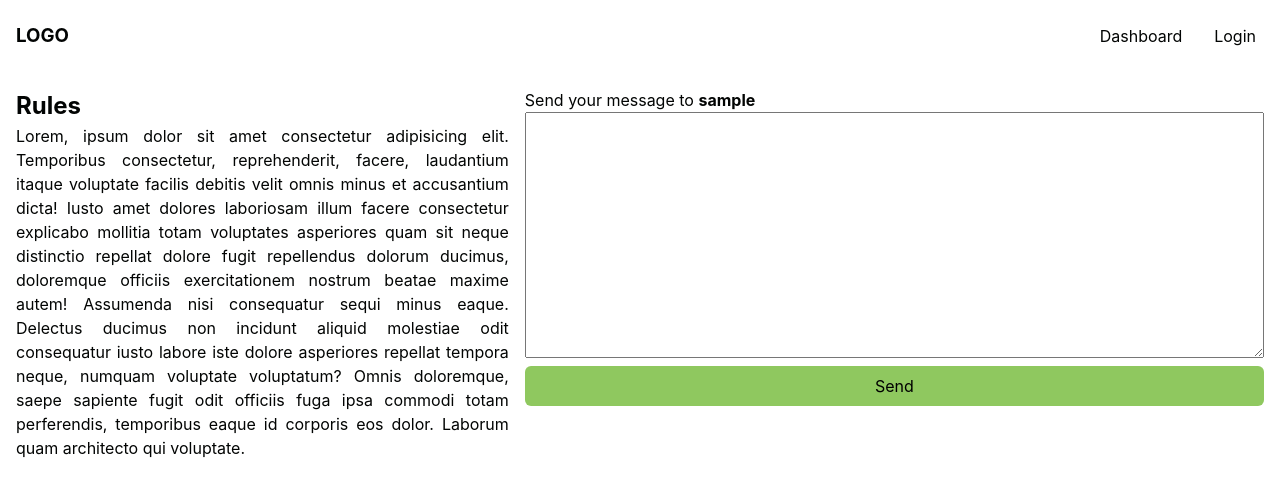
After one commit to Jiseeeh/cvsu-anon, a Django app: a page that uses cvsu_anon_app/templates/send_anon.html in a window 1280 px wide. The commit adds this page. Shown: the top 497 px of the page. Run offline with Django 4.2, Linux system fonts and the light colour scheme; tables that the repository leaves empty hold one stand-in row (values such as "Sample post").

Commit message:
feat: send anon message impl (#2)

```diff
--- a/cvsu_anon_app/models.py
+++ b/cvsu_anon_app/models.py
@@ -11,7 +11,7 @@ class AnonUser(AbstractUser):
 
 class Message(models.Model):
     id = models.AutoField(primary_key=True)
-    receiver_id = models.ForeignKey(AnonUser,on_delete=models.CASCADE,related_name='receiver_id')
+    receiver_id = models.ForeignKey(AnonUser,on_delete=models.CASCADE,related_name='receiver_id') # NO NEED TO NAME SOMETHING_ID
     message = models.TextField(null=False)
     seen = models.BooleanField(default=False)
     created_at = models.DateTimeField(auto_now_add=True)
--- a/cvsu_anon_app/static/css/global.css
+++ b/cvsu_anon_app/static/css/global.css
@@ -86,6 +86,12 @@ a {
   isolation: isolate;
 }
 
+.wrapper {
+  max-width: 80rem;
+  margin-left: auto;
+  margin-right: auto;
+}
+
 .btn {
   outline: 0;
   border: 0;
@@ -98,7 +104,7 @@ a {
 
 .btn:hover {
   background-color: #7cbf4f;
-  transform: scale(1.05);
+  transform: scale(1.02);
 }
 
 .hamburger-btn {
@@ -177,6 +183,46 @@ a {
   display: block;
 }
 
+/* ? login and register */
+.sections-wrapper {
+  display: flex;
+  flex-direction: column;
+  padding: 1.5rem;
+  gap: 1rem;
+  max-width: 80rem;
+  margin-left: auto;
+  margin-right: auto;
+}
+
+.form {
+  display: flex;
+  flex-direction: column;
+  gap: 0.5rem;
+}
+
+.form-error {
+  background-color: #fff2cd;
+  padding: 0.5rem;
+  margin-bottom: 10px;
+  border-radius: 6px;
+}
+
+.form-input {
+  padding: 0.3rem;
+  border: 1px solid #ced4da;
+  border-radius: 6px;
+  transition: all 0.2s ease-in-out;
+}
+
+.form-input:focus,
+.form-input:active,
+.form-input:hover {
+  outline: none;
+  box-shadow: 0 0 0 0.3rem rgba(143, 200, 95, 0.25);
+}
+
+/* ? login and register */
+
 /* tablet above */
 @media screen and (min-width: 768px) {
   .nav {
@@ -226,43 +272,3 @@ a {
   }
   /* ? login and register */
 }
-
-/* ? login and register */
-.sections-wrapper {
-  display: flex;
-  flex-direction: column;
-  padding: 1.5rem;
-  gap: 1rem;
-  max-width: 80rem;
-  margin-left: auto;
-  margin-right: auto;
-}
-
-.form {
-  display: flex;
-  flex-direction: column;
-  gap: 0.5rem;
-}
-
-.form-error {
-  background-color: #fff2cd;
-  padding: 0.5rem;
-  margin-bottom: 10px;
-  border-radius: 6px;
-}
-
-.form-input {
-  padding: 0.3rem;
-  border: 1px solid #ced4da;
-  border-radius: 6px;
-  transition: all 0.2s ease-in-out;
-}
-
-.form-input:focus,
-.form-input:active,
-.form-input:hover {
-  outline: none;
-  box-shadow: 0 0 0 0.3rem rgba(143, 200, 95, 0.25);
-}
-
-/* ? login and register */
--- /dev/null
+++ b/cvsu_anon_app/static/css/send_anon.css
@@ -0,0 +1,50 @@
+.container {
+  display: flex;
+  flex-direction: column-reverse;
+  gap: 1rem;
+  padding: 1rem;
+}
+
+.form {
+  display: flex;
+  flex-direction: column;
+  gap: 0.5rem;
+}
+
+.form textarea {
+  resize: vertical;
+}
+
+.rules__description {
+  text-align: justify;
+}
+
+.notice-section {
+  display: grid;
+  place-items: center;
+  padding: 1.5rem;
+}
+
+.notice-section h1 {
+  text-align: center;
+}
+
+.notice-section img {
+  width: 100%;
+  max-width: 30rem;
+}
+
+/* pc above */
+@media screen and (min-width: 1024px) {
+  .container {
+    flex-direction: row;
+  }
+
+  .send-form {
+    width: 60%;
+  }
+
+  .rules {
+    width: 40%;
+  }
+}
--- /dev/null
+++ b/cvsu_anon_app/templates/send_anon.html
@@ -0,0 +1,49 @@
+{% extends 'base.html' %}
+
+{% block title %}Send{% endblock title %}
+
+{% block styles %}
+{% load static %}
+<link rel="stylesheet" href="{% static 'css/send_anon.css' %}">
+{% endblock styles %}
+
+{% block content %}
+<main class="wrapper">
+    {% if error %}
+    <section class="notice-section">
+        <h1>{{ error }}</h1>
+        {% load static %}
+        <img src="{% static 'images/error_404.svg' %}" alt="Woman looking at a computer with a 404 text on it.">
+    </section>
+    {% elif success %}
+    <section class="notice-section">
+        <h1>{{ success }}</h1>
+        {% load static %}
+        <img src="{% static 'images/cat-on-kb.png' %}" alt="A cat on a keyboard.">
+    </section>
+    {% else %}
+    <article class="container">
+        <section class="rules">
+            <h2>Rules</h2>
+            <p class="rules__description">Lorem, ipsum dolor sit amet consectetur adipisicing elit. Temporibus
+                consectetur, reprehenderit, facere,
+                laudantium itaque voluptate facilis debitis velit omnis minus et accusantium dicta! Iusto amet dolores
+                laboriosam illum facere consectetur explicabo mollitia totam voluptates asperiores quam sit neque
+                distinctio repellat dolore fugit repellendus dolorum ducimus, doloremque officiis exercitationem nostrum
+                beatae maxime autem! Assumenda nisi consequatur sequi minus eaque. Delectus ducimus non incidunt aliquid
+                molestiae odit consequatur iusto labore iste dolore asperiores repellat tempora neque, numquam voluptate
+                voluptatum? Omnis doloremque, saepe sapiente fugit odit officiis fuga ipsa commodi totam perferendis,
+                temporibus eaque id corporis eos dolor. Laborum quam architecto qui voluptate.</p>
+        </section>
+        <section class="send-form">
+            <span>Send your message to <strong>{{ username }}</strong></span>
+            <form action="" method="post" class="form">
+                {% csrf_token %}
+                <textarea name="message" id="message" cols="30" rows="10"></textarea>
+                <input class="btn" type="submit" value="Send">
+            </form>
+        </section>
+    </article>
+    {% endif %}
+</main>
+{% endblock content %}
--- a/cvsu_anon_app/urls.py
+++ b/cvsu_anon_app/urls.py
@@ -6,4 +6,5 @@ urlpatterns = [
     path("register/", views.register, name="register"),
     path("login/", views.login, name="login"),
     path("logout/", views.logout, name="logout"),
+    path("send/u/<str:username>/", views.send_anon, name="send_anon_message"),
 ]
--- a/cvsu_anon_app/views.py
+++ b/cvsu_anon_app/views.py
@@ -1,6 +1,8 @@
 from django.shortcuts import render,redirect
 from django.contrib.auth import authenticate, login as auth_login, logout as auth_logout
 from django.contrib.auth import get_user_model
+
+from .models import Message
 from .forms import RegisterForm
 
 
@@ -70,3 +72,46 @@ def logout(request):
     auth_logout(request)
 
     return redirect('index')
+
+def send_anon(request,username):
+    logged_user = request.user
+    receiver = None
+    context = {
+        'show_nav':True,
+        'username':username,
+        'error':'',
+        'success':'',
+    }
+
+    # check if user is sending to himself/herself
+    if username == logged_user.username:
+        context['error'] = 'You cannot send a message to yourself.'
+        return render(request, 'send_anon.html',context)
+
+    # check if there is a user with the given username to be sent to
+    try:
+
+        receiver = get_user_model().objects.get(username=username)
+    except:
+        context['error'] = 'User does not exist.'
+        return render(request, 'send_anon.html',context)
+
+    if request.method == 'POST':
+
+        # if authenticated, increment user ray_points by 1, otherwise just create a message
+        if request.user.is_authenticated:
+            User = get_user_model()
+
+            User.objects.filter(username=logged_user.username).update(ray_points=logged_user.ray_points + 1)
+
+            # create a message
+            Message.objects.create(receiver_id=receiver,message=request.POST.get('message'))
+        else:
+            Message.objects.create(receiver_id=receiver,message=request.POST.get('message'))
+
+        context['success'] = f"Message sent to {username}."
+        # increment receiver's ray_points by 5
+        get_user_model().objects.filter(username=receiver.username).update(ray_points=receiver.ray_points + 5)
+
+
+    return render(request, 'send_anon.html',context)
```
Also changed, not shown: cvsu_anon_app/static/images/cat-on-kb.png (added), cvsu_anon_app/static/images/error_404.svg (added).
